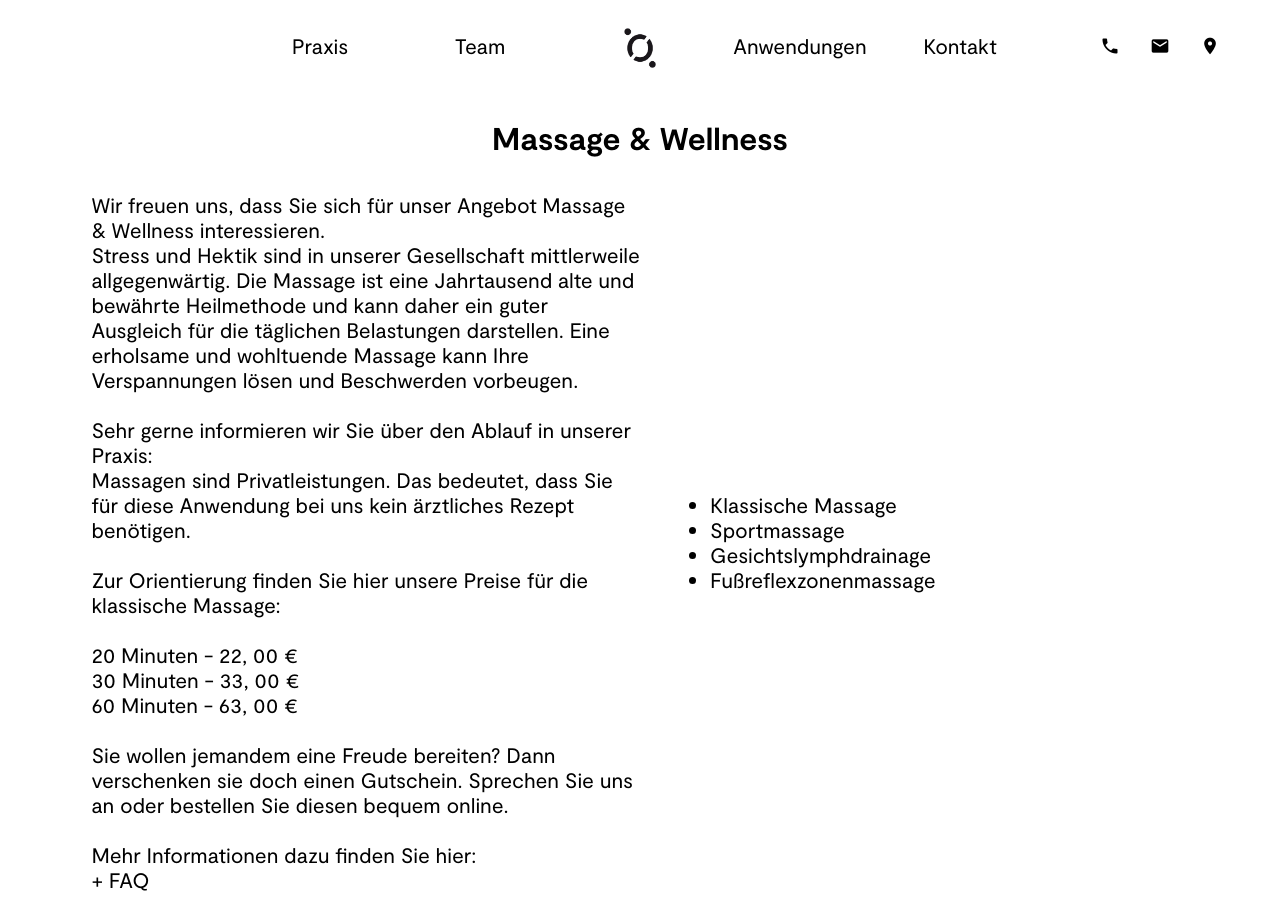
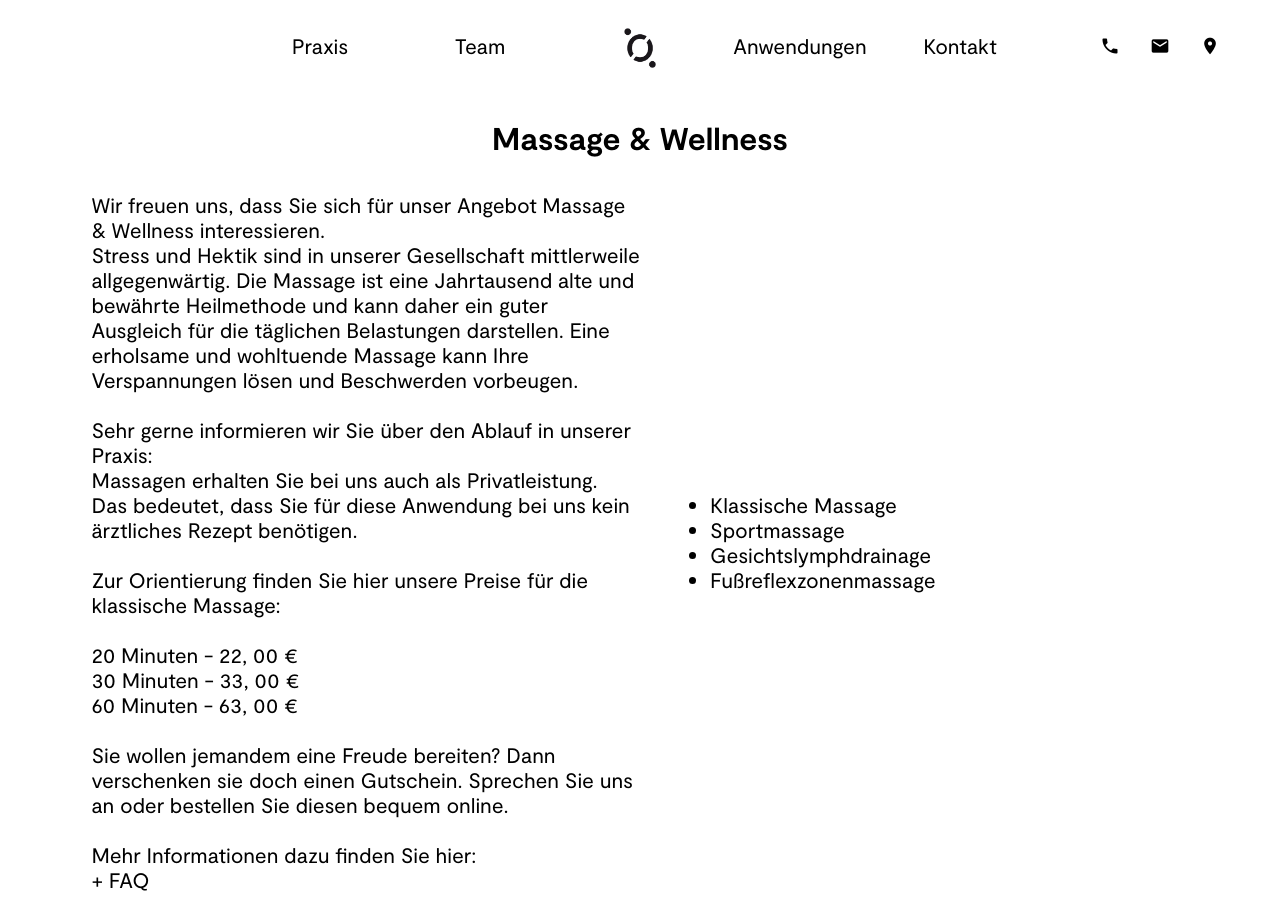
Before and after one commit to loehr-physiotherapie/loehr-physiotherapie.github.io, a Jekyll site: the page built from wellness.html, in a window 1280 px wide and 900 px high. Built offline with Jekyll 4.4.1, drawn with Linux system fonts in a browser that asks for light colours.

Commit message:
Updated 'wellness.html' via CloudCannon

```diff
--- a/wellness.html
+++ b/wellness.html
@@ -11,7 +11,8 @@ permalink: /wellness/
                     <p>Stress und Hektik sind in unserer Gesellschaft mittlerweile allgegenw&auml;rtig. Die Massage ist eine Jahrtausend alte und bew&auml;hrte Heilmethode und kann daher ein guter Ausgleich f&uuml;r die t&auml;glichen Belastungen darstellen. Eine erholsame und wohltuende Massage kann Ihre Verspannungen l&ouml;sen und Beschwerden vorbeugen.</p>
                     <p>&nbsp;</p>
                     <p>Sehr gerne informieren wir Sie &uuml;ber den Ablauf in unserer Praxis:</p>
-                    <p>Massagen sind Privatleistungen. Das bedeutet, dass Sie f&uuml;r diese Anwendung bei uns kein &auml;rztliches Rezept ben&ouml;tigen.</p>
+                    <p>Massagen erhalten Sie bei uns auch als Privatleistung.</p>
+                    <p>Das bedeutet, dass Sie f&uuml;r diese Anwendung bei uns kein &auml;rztliches Rezept ben&ouml;tigen.</p>
                     <p>&nbsp;</p>
                     <p>Zur Orientierung finden Sie hier unsere Preise f&uuml;r die klassische Massage:</p>
                     <p>&nbsp;</p>
```
